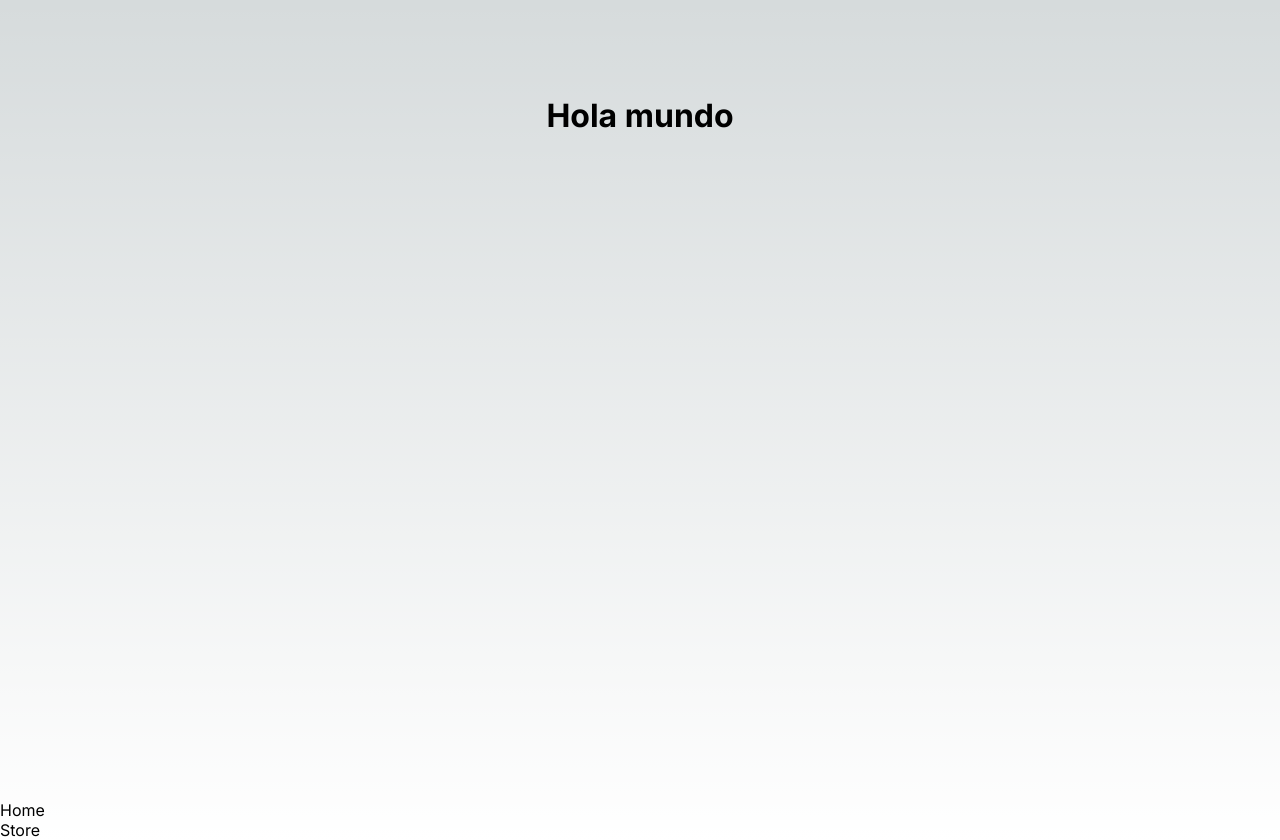
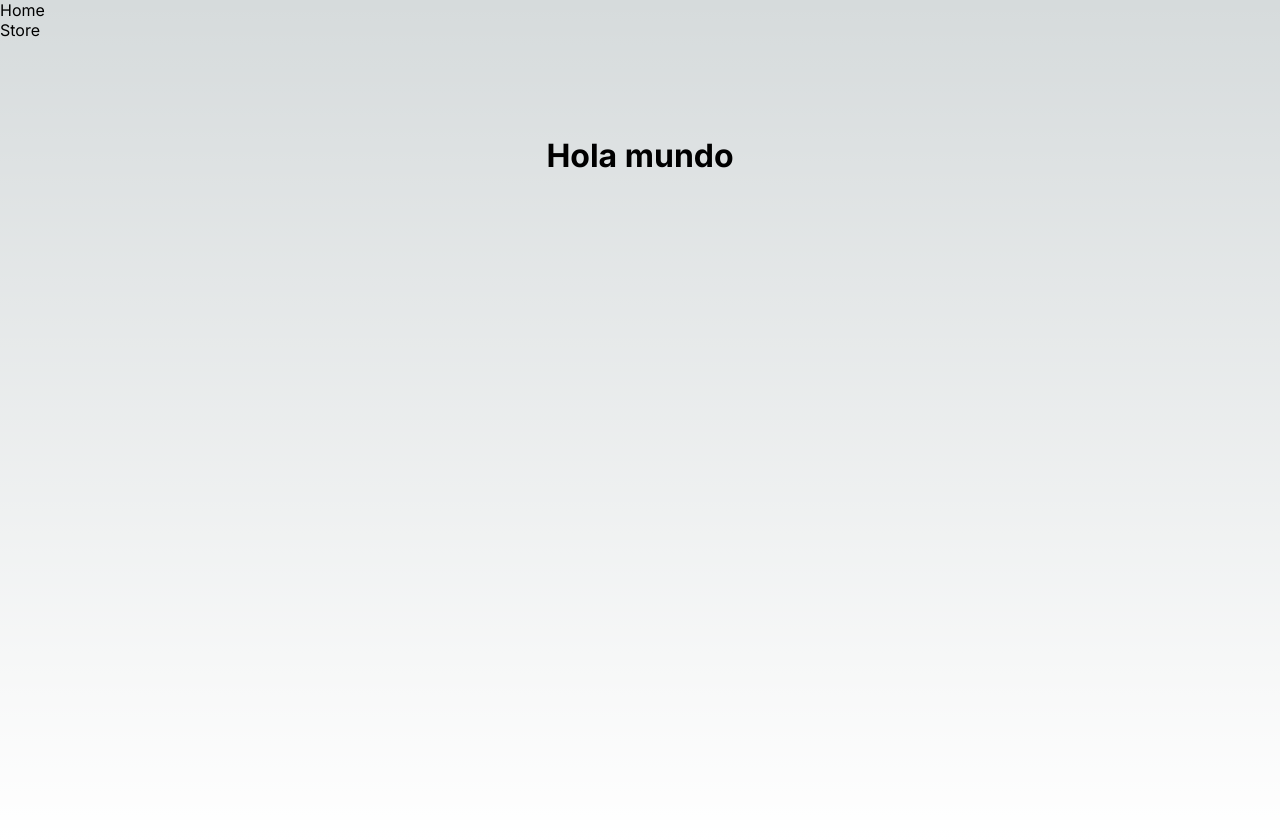
Before and after one commit to Elingejovas/nextsjs-store, a Next.js app: page / in a window 1280 px wide. Built offline with nearby package versions, Linux system fonts and the light colour scheme.

Commit message:
commit 1_6

```diff
--- a/src/app/layout.tsx
+++ b/src/app/layout.tsx
@@ -1,5 +1,6 @@
 import type { Metadata } from "next";
 import { Inter } from "next/font/google";
+import Link from "next/link";
 import "./globals.css";
 
 const inter = Inter({ subsets: ["latin"] });
@@ -16,19 +17,27 @@ export default function RootLayout({
 }>) {
   return (
     <html lang="en">
-      <body className={inter.className}>{children}
+      <body className={inter.className}>
 
       <header>
         <nav>
           <ul>
+            <Link href="/">
+
             <li>Home</li>
+
+            </Link>
+            <Link href="/store">
+
             <li>Store</li>
+
+            </Link>
           </ul>
         </nav>
       </header>
 
-
-      </body>
+        {children}
+       </body>
     </html>
   );
 }
```
